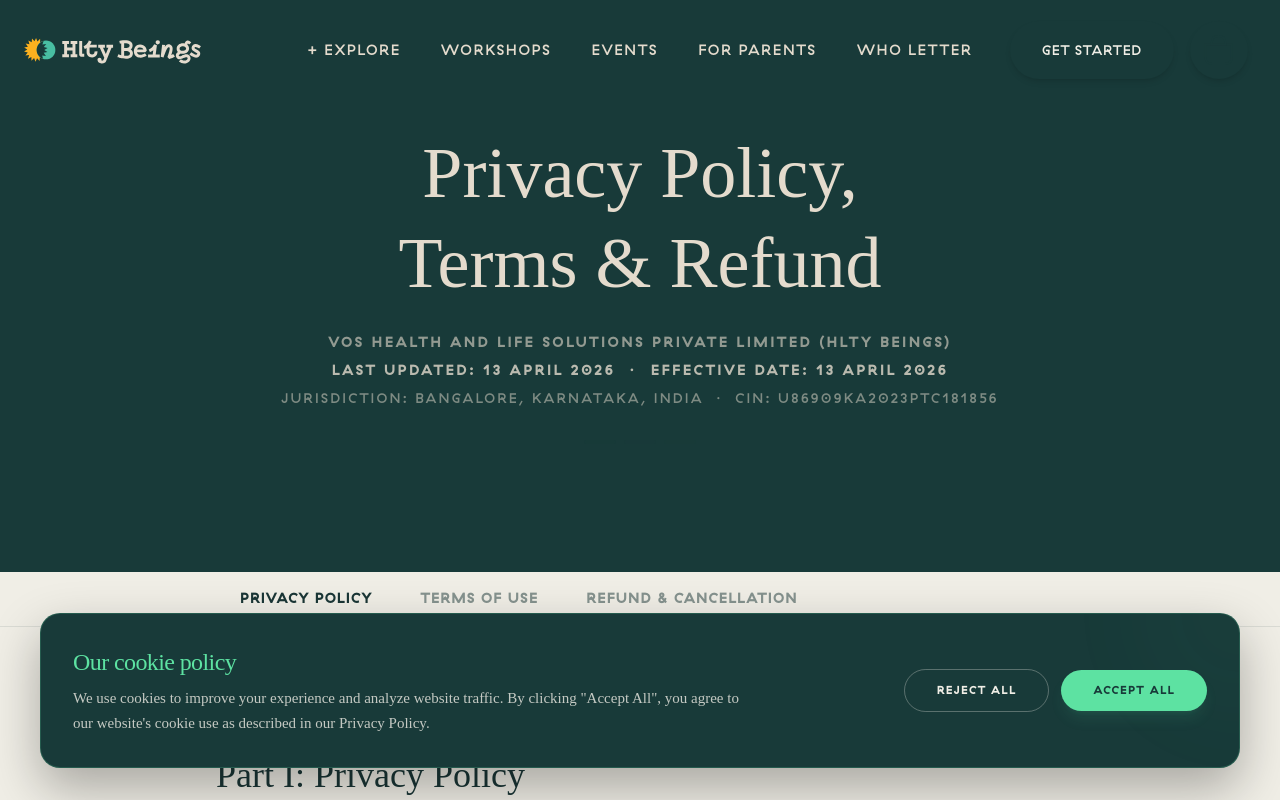
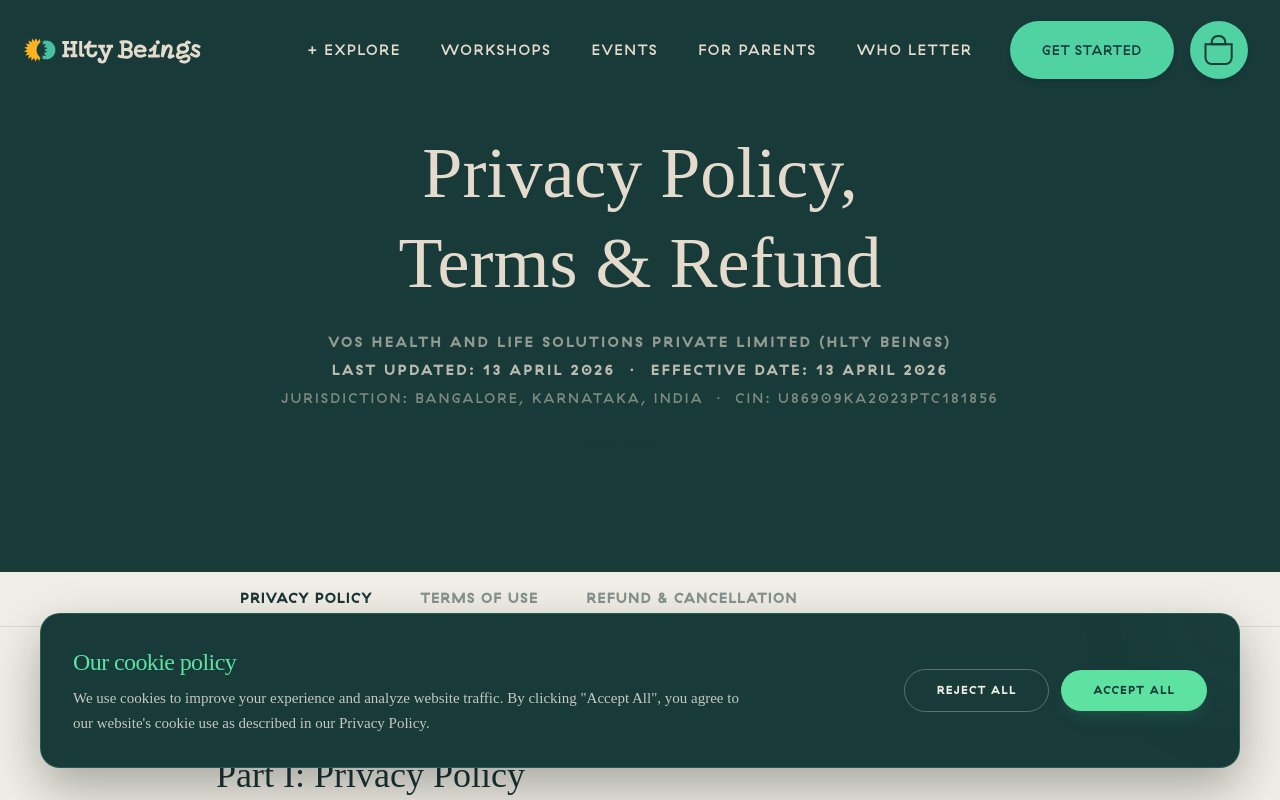
Before and after one commit to hsk-2004/Hlty.care_LandingPage, a Next.js app: page /privacy-policy in a window 1280 px wide. Shown: the top 800 px of the page. Built offline with nearby package versions, Linux system fonts and the light colour scheme; a web font is replaced by a local one.

Commit message:
added items

```diff
--- a/app/privacy-policy/page.tsx
+++ b/app/privacy-policy/page.tsx
@@ -127,8 +127,8 @@ const PrivacyPolicy = () => {
                 textColor={scrolled ? "#183A39" : "#E4DBCD"}
                 cartIcon="/get-started/cart.svg"
                 showGetStarted
-                cartBgColor="#183A39"
-                buttonColor="#183A39"
+                cartBgColor="#51D2A2"
+                buttonColor="#51D2A2"
             />
 
             <div className="text-[#1a3636] font-jubilat">
```
